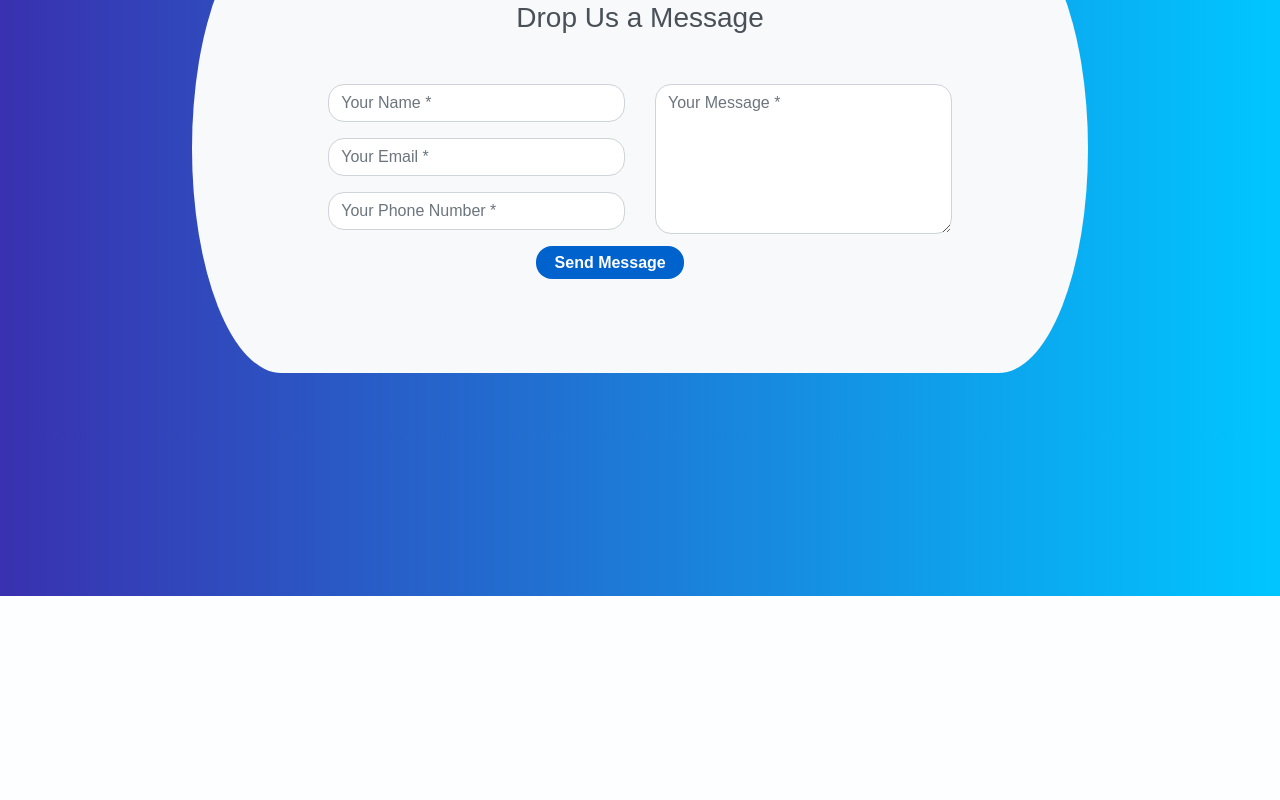
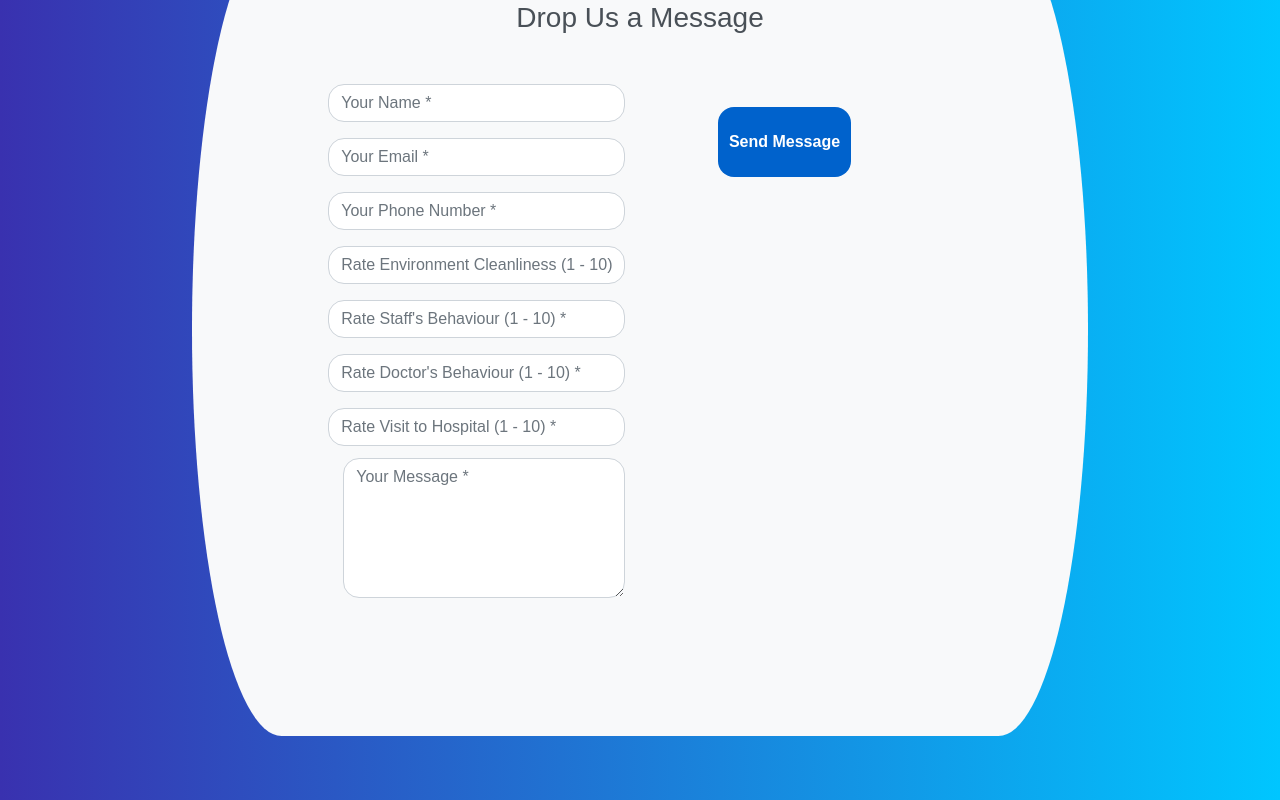
Before and after one commit to Its-NawabKhan/FYP-Patients-Experience-Management, a PHP site: page /contact.html in a window 1280 px wide. Shown: the part 204-1004 px from the top of the page. Before the commit the page ends 800 px from the top, so only its background shows below. Run offline with PHP 8.4, Linux system fonts and the light colour scheme; some libraries are stand-ins or nearby versions.

Commit message:
Add files via upload

```diff
--- a/contact.html
+++ b/contact.html
@@ -79,13 +79,30 @@
                         <div class="form-group">
                             <input type="tel" name="txtPhone" class="form-control" placeholder="Your Phone Number *" value="" minlength="10" maxlength="10" required="">
                         </div>
+
+
                         <div class="form-group">
-                            <input type="submit" name="btnSubmit" class="btnContact" value="Send Message">
+                            <input type="tel" name="cleanliness" class="form-control" placeholder="Rate Environment Cleanliness (1 - 10) *" value="" minlength="1" maxlength="2" required="">
+                        </div>
+                        <div class="form-group">
+                            <input type="tel" name="staff_behaviour" class="form-control" placeholder="Rate Staff's Behaviour (1 - 10) *" value="" minlength="1" maxlength="2" required="">
+                        </div>
+                        <div class="form-group">
+                            <input type="tel" name="doctor_behaviour" class="form-control" placeholder="Rate Doctor's Behaviour (1 - 10) *" value="" minlength="1" maxlength="2" required="">
+                        </div>
+                         <div class="form-group">
+                            <input type="tel" name="visit" class="form-control" placeholder="Rate Visit to Hospital (1 - 10) *" value="" minlength="1" maxlength="2" required="">
+                        </div>
+                        </div>
+
+
+                        <div class="form-group">
+                            <input type="submit" name="btnSubmit" class="btnContact" value="Send Message" style="width: 120%; height: 70px; margin-top: 20%;">
                         </div>
                     </div>
                     <div class="col-md-6">
                         <div class="form-group">
-                            <textarea name="txtMsg" class="form-control" placeholder="Your Message *" style="width: 100%; height: 150px;" required=""></textarea>
+                            <textarea name="txtMsg" class="form-control" placeholder="Your Message *" style="width: 100%; height: 140px; margin-top: 14%;" required=""></textarea>
                         </div>
                     </div>
                 </div>
```
Also changed, not shown: admin-panel1.php (+29 -1 lines), changed.sql (+6 -1 lines), contact.php (+6 -1 lines).
